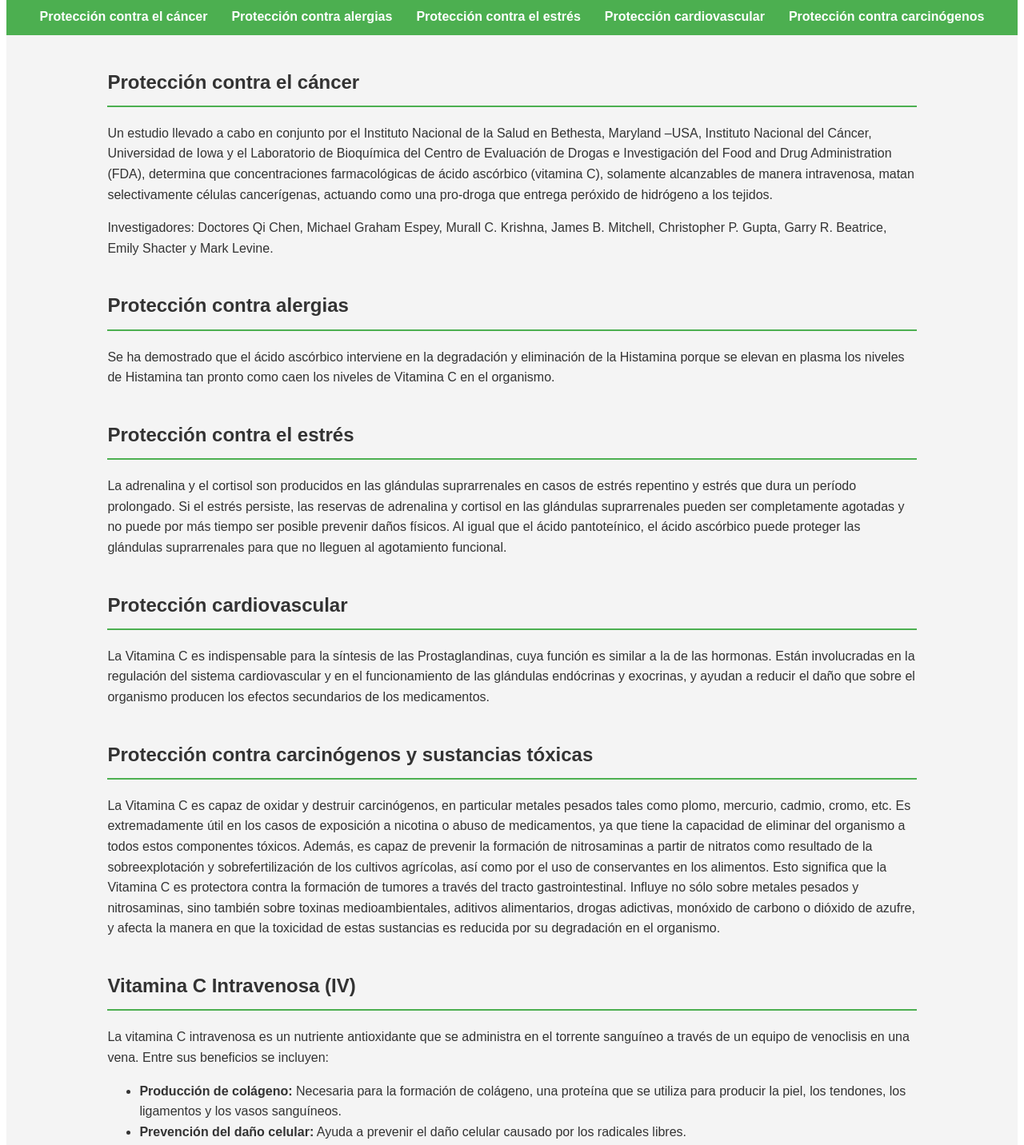
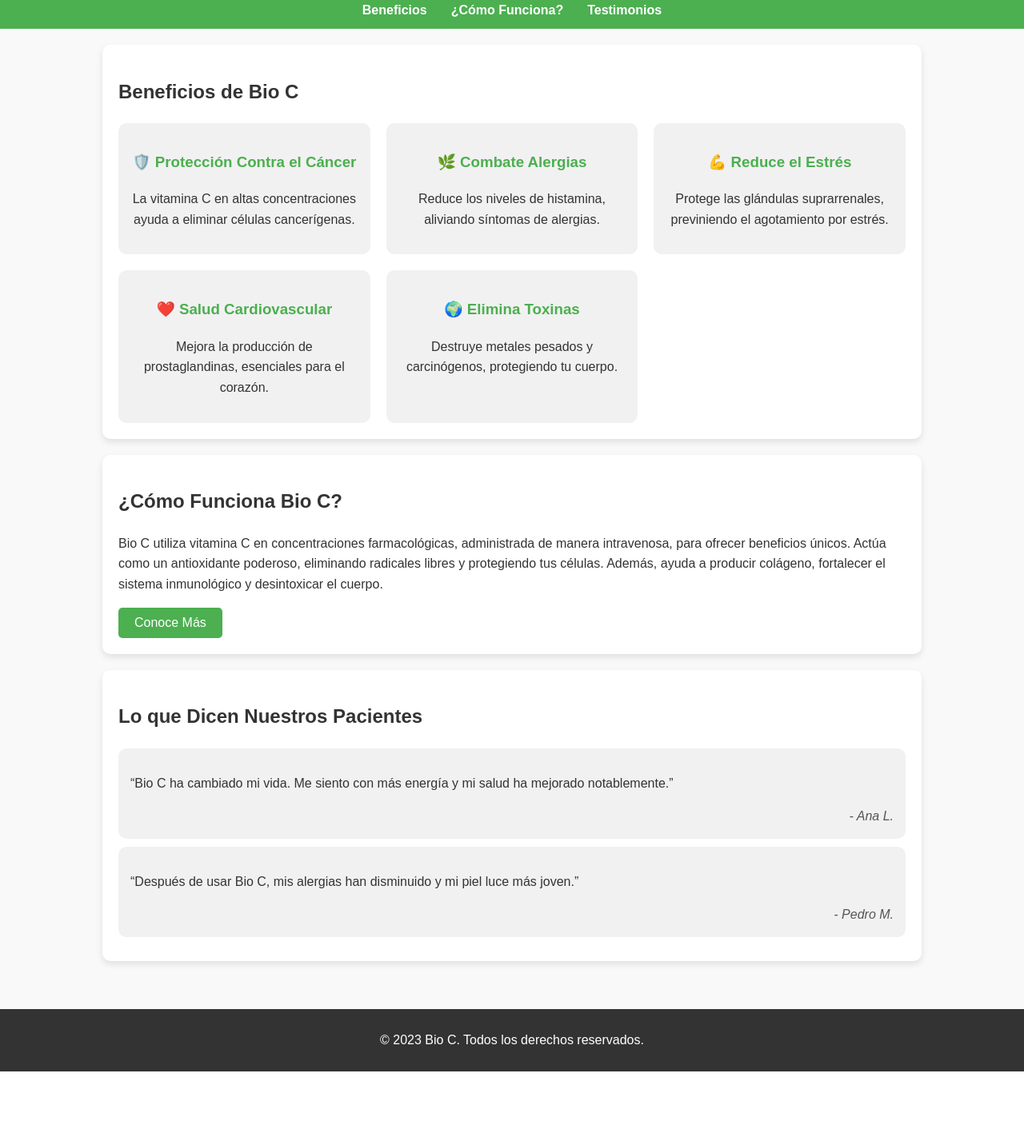
Before and after one commit to JeanAOC/Fusion-Flex, an Angular app: page /vitamina-c in a window 1280 px wide. Shown: the part 810-2242 px from the top of the page at 80% size. After the commit the page ends 2150 px from the top, so only its background shows below. Built offline with nearby package versions, Linux system fonts and the light colour scheme.

Commit message:
update-mejoras 21:53

```diff
--- a/src/app/fusion-flex/fusion-flex.component.css
+++ b/src/app/fusion-flex/fusion-flex.component.css
@@ -1,28 +1,47 @@
 body {
-    font-family: Arial, sans-serif;
+    font-family: 'Arial', sans-serif;
     line-height: 1.6;
     margin: 0;
     padding: 0;
-    background-color: #f4f4f4;
+    background-color: #f9f9f9;
     color: #333;
 }
-
 header {
     position: relative;
+    background: url('https://imagenes.20minutos.es/files/image_1920_1080/uploads/imagenes/2023/10/06/mujer-activa-haciendo-ejercicios-estiramiento-cuerpo-al-aire-libre.jpeg') no-repeat center center/cover;
+    color: white;
     height: 100vh;
-    /*background: url('assets/images/fusion-flex-header.jpg') no-repeat center center/cover;*/
-    color: white;
     display: flex;
+    flex-direction: column;
     align-items: center;
     justify-content: center;
     text-align: center;
+    overflow: hidden;
 }
 
+header::before {
+    content: '';
+    position: absolute;
+    top: 0;
+    left: 0;
+    width: 100%;
+    height: 100%;
+    background: rgba(0, 0, 0, 0.5);
+    z-index: 1;
+}
+
+header h1, header .subtitle {
+    position: relative;
+    z-index: 2;
+}
 header h1 {
     font-size: 3rem;
-    background: rgba(0, 0, 0, 0.5);
-    padding: 20px;
-    border-radius: 10px;
+    margin: 0;
+}
+
+header .subtitle {
+    font-size: 1.2rem;
+    margin-top: 10px;
 }
 
 nav {
@@ -47,14 +66,57 @@ nav a {
     padding: 20px 0;
 }
 
-section {
-    margin-bottom: 40px;
+.card {
+    background: white;
+    padding: 20px;
+    border-radius: 10px;
+    box-shadow: 0 4px 8px rgba(0, 0, 0, 0.1);
+    margin-bottom: 20px;
 }
 
-h2 {
+.grid-beneficios, .grid-ingredientes {
+    display: grid;
+    grid-template-columns: repeat(auto-fit, minmax(250px, 1fr));
+    gap: 20px;
+}
+
+.beneficio, .ingrediente {
+    background: #f1f1f1;
+    padding: 15px;
+    border-radius: 10px;
+    text-align: center;
+}
+
+.beneficio h3, .ingrediente h3 {
     color: #4CAF50;
-    border-bottom: 2px solid #4CAF50;
-    padding-bottom: 10px;
+}
+
+.btn {
+    background: #4CAF50;
+    color: white;
+    padding: 10px 20px;
+    border: none;
+    border-radius: 5px;
+    cursor: pointer;
+    font-size: 1rem;
+}
+
+.btn:hover {
+    background: #45a049;
+}
+
+.testimonio {
+    background: #f1f1f1;
+    padding: 15px;
+    border-radius: 10px;
+    margin-bottom: 10px;
+}
+
+.testimonio .autor {
+    display: block;
+    text-align: right;
+    font-style: italic;
+    color: #555;
 }
 
 footer {
--- a/src/app/fusion-flex/fusion-flex.component.html
+++ b/src/app/fusion-flex/fusion-flex.component.html
@@ -1,56 +1,84 @@
+<!DOCTYPE html>
+<html lang="en">
+<head>
+    <meta charset="UTF-8">
+    <meta name="viewport" content="width=device-width, initial-scale=1.0">
+    <title>Document</title>
+</head>
+<body>
+    <header>
+        <h1>Fusion-Flex: Salud Articular en Cada Dosis</h1>
+        <p class="subtitle">Movimiento sin límites, vida sin dolor.</p>
+    </header>
         <nav>
             <a href="#beneficios">Beneficios</a>
             <a href="#ingredientes">Ingredientes</a>
-    <a href="#posologia">Posología</a>
+            <a href="#testimonios">Testimonios</a>
         </nav>
-<header>
-    <h1>Fusion-Flex: Mantén la salud y correcto funcionamiento de las articulaciones</h1>
-</header>
     <div class="container">
-    <section id="beneficios">
-        <h2>Beneficios</h2>
-        <ul>
-            <li>Disminuye el dolor de las articulaciones.</li>
-            <li>Mejora el rendimiento deportivo.</li>
-            <li>Retrasa el deterioro óseo.</li>
-            <li>Reparación de los tejidos.</li>
-            <li>Huesos fuertes.</li>
-        </ul>
+        <section id="beneficios" class="card">
+            <h2>Beneficios de Fusion-Flex</h2>
+            <div class="grid-beneficios">
+                <div class="beneficio">
+                    <h3>🦴 Huesos Fuertes</h3>
+                    <p>Fortalece tus huesos y mejora la densidad ósea.</p>
+                </div>
+                <div class="beneficio">
+                    <h3>🏃 Movimiento Libre</h3>
+                    <p>Reduce el dolor articular y mejora la flexibilidad.</p>
+                </div>
+                <div class="beneficio">
+                    <h3>💊 Nutrición Completa</h3>
+                    <p>Combina glucosamina, condroitina y colágeno para una salud óptima.</p>
+                </div>
+                <div class="beneficio">
+                    <h3>🌟 Reparación de Tejidos</h3>
+                    <p>Ayuda a regenerar cartílagos y tejidos dañados.</p>
+                </div>
+                <div class="beneficio">
+                    <h3>🚀 Energía y Vitalidad</h3>
+                    <p>Mejora el rendimiento físico y reduce la fatiga.</p>
+                </div>
+            </div>
         </section>
 
-    <section id="ingredientes">
-        <h2>Ingredientes</h2>
-        <ol>
-            <li>
-                <strong>Glucosamina y condroitina:</strong>
-                Sustancias presentes en el cartílago que ayudan a mantener su elasticidad lubricando las articulaciones.
-            </li>
-            <li>
-                <strong>Ácido hialurónico:</strong>
-                Vital para el fluido sinovial que soporta los huesos y las articulaciones. Proporciona amortiguación y ayuda a transportar nutrientes y reponer el cartílago.
-            </li>
-            <li>
-                <strong>Colágeno Tipo II y III:</strong>
-                Aporta flexibilidad y resistencia. Es importante para nuestros tendones, huesos y ligamentos.
-            </li>
-            <li>
-                <strong>Vitamina C:</strong>
-                Precursor de colágeno y eficaz antioxidante.
-            </li>
-        </ol>
+        <section id="ingredientes" class="card">
+            <h2>Ingredientes Clave</h2>
+            <div class="grid-ingredientes">
+                <div class="ingrediente">
+                    <h3>Glucosamina y Condroitina</h3>
+                    <p>Lubrican y protegen las articulaciones, mejorando su elasticidad.</p>
+                </div>
+                <div class="ingrediente">
+                    <h3>Ácido Hialurónico</h3>
+                    <p>Mejora el fluido sinovial, proporcionando amortiguación y nutrientes.</p>
+                </div>
+                <div class="ingrediente">
+                    <h3>Colágeno Tipo II</h3>
+                    <p>Fortalece tendones, ligamentos y huesos.</p>
+                </div>
+                <div class="ingrediente">
+                    <h3>Vitamina C</h3>
+                    <p>Antioxidante que ayuda en la producción de colágeno.</p>
+                </div>
+            </div>
         </section>
 
-    <section id="posologia">
-        <h2>Posología</h2>
-        <p>
-            <strong>Vía de administración:</strong> Oral (malteada).
-        </p>
-        <p>
-            <strong>Dosis:</strong> 2 cucharadas 2 veces al día, salvo mejor criterio médico.
-        </p>
+        <section id="testimonios" class="card">
+            <h2>Lo que Dicen Nuestros Usuarios</h2>
+            <div class="testimonio">
+                <p>“Desde que uso Fusion-Flex, puedo correr y hacer ejercicio sin dolor.”</p>
+                <span class="autor">- Laura P.</span>
+            </div>
+            <div class="testimonio">
+                <p>“Mis articulaciones están como nuevas. ¡Gracias, Fusion-Flex!”</p>
+                <span class="autor">- Juan R.</span>
+            </div>
         </section>
     </div>
 
     <footer>
         <p>&copy; 2023 Fusion-Flex. Todos los derechos reservados.</p>
     </footer>
+</body>
+</html>
--- a/src/app/vitamina-c/vitamina-c.component.css
+++ b/src/app/vitamina-c/vitamina-c.component.css
@@ -1,19 +1,18 @@
-/* Estilos generales */
 body {
-    font-family: Arial, sans-serif;
+    font-family: 'Arial', sans-serif;
     line-height: 1.6;
     margin: 0;
     padding: 0;
-    background-color: #f4f4f4;
+    background-color: #f9f9f9;
     color: #333;
 }
 
 header {
-    position: relative;
-    height: 100vh;
     background: url('assets/images/trotar.jpg') no-repeat center center/cover;
     color: white;
+    height: 100vh;
     display: flex;
+    flex-direction: column;
     align-items: center;
     justify-content: center;
     text-align: center;
@@ -21,9 +20,12 @@ header {
 
 header h1 {
     font-size: 3rem;
-    background: rgba(0, 0, 0, 0.5);
-    padding: 20px;
-    border-radius: 10px;
+    margin: 0;
+}
+
+header .subtitle {
+    font-size: 1.2rem;
+    margin-top: 10px;
 }
 
 nav {
@@ -45,17 +47,60 @@ nav a {
 .container {
     width: 80%;
     margin: auto;
-    overflow: hidden;
     padding: 20px 0;
 }
 
-section {
-    margin-bottom: 40px;
+.card {
+    background: white;
+    padding: 20px;
+    border-radius: 10px;
+    box-shadow: 0 4px 8px rgba(0, 0, 0, 0.1);
+    margin-bottom: 20px;
 }
 
-h2 {
-    border-bottom: 2px solid #4CAF50;
-    padding-bottom: 10px;
+.grid-beneficios {
+    display: grid;
+    grid-template-columns: repeat(auto-fit, minmax(250px, 1fr));
+    gap: 20px;
+}
+
+.beneficio {
+    background: #f1f1f1;
+    padding: 15px;
+    border-radius: 10px;
+    text-align: center;
+}
+
+.beneficio h3 {
+    color: #4CAF50;
+}
+
+.btn {
+    background: #4CAF50;
+    color: white;
+    padding: 10px 20px;
+    border: none;
+    border-radius: 5px;
+    cursor: pointer;
+    font-size: 1rem;
+}
+
+.btn:hover {
+    background: #45a049;
+}
+
+.testimonio {
+    background: #f1f1f1;
+    padding: 15px;
+    border-radius: 10px;
+    margin-bottom: 10px;
+}
+
+.testimonio .autor {
+    display: block;
+    text-align: right;
+    font-style: italic;
+    color: #555;
 }
 
 footer {
--- a/src/app/vitamina-c/vitamina-c.component.html
+++ b/src/app/vitamina-c/vitamina-c.component.html
@@ -8,78 +8,58 @@
 <body>
     <header>
         <h1>Bio C: Protección al más alto nivel con Vitamina C</h1>
+        <p class="subtitle">Tu aliado para una vida saludable y llena de energía.</p>
     </header>
-
         <nav>
-            <a href="#proteccion-cancer">Protección contra el cáncer</a>
-            <a href="#proteccion-alergias">Protección contra alergias</a>
-            <a href="#proteccion-estres">Protección contra el estrés</a>
-            <a href="#proteccion-cardiovascular">Protección cardiovascular</a>
-            <a href="#proteccion-toxicos">Protección contra carcinógenos</a>
+            <a href="#beneficios">Beneficios</a>
+            <a href="#como-funciona">¿Cómo Funciona?</a>
+            <a href="#testimonios">Testimonios</a>
         </nav>
     <div class="container">
-        <section id="proteccion-cancer">
-            <h2>Protección contra el cáncer</h2>
-            <p>
-                Un estudio llevado a cabo en conjunto por el Instituto Nacional de la Salud en Bethesta, Maryland –USA, Instituto
-                Nacional del Cáncer, Universidad de Iowa y el Laboratorio de Bioquímica del Centro de Evaluación de Drogas e Investigación del Food and Drug Administration (FDA), determina que concentraciones farmacológicas de ácido ascórbico
-                (vitamina C), solamente alcanzables de manera intravenosa, matan selectivamente células cancerígenas, actuando
-                como una pro-droga que entrega peróxido de hidrógeno a los tejidos.
-            </p>
-            <p>
-                Investigadores: Doctores Qi Chen, Michael Graham Espey, Murall C. Krishna, James B. Mitchell, Christopher P. Gupta, Garry R. Beatrice, Emily Shacter y Mark Levine.
-            </p>
+        <section id="beneficios" class="card">
+            <h2>Beneficios de Bio C</h2>
+            <div class="grid-beneficios">
+                <div class="beneficio">
+                    <h3>🛡️ Protección Contra el Cáncer</h3>
+                    <p>La vitamina C en altas concentraciones ayuda a eliminar células cancerígenas.</p>
+                </div>
+                <div class="beneficio">
+                    <h3>🌿 Combate Alergias</h3>
+                    <p>Reduce los niveles de histamina, aliviando síntomas de alergias.</p>
+                </div>
+                <div class="beneficio">
+                    <h3>💪 Reduce el Estrés</h3>
+                    <p>Protege las glándulas suprarrenales, previniendo el agotamiento por estrés.</p>
+                </div>
+                <div class="beneficio">
+                    <h3>❤️ Salud Cardiovascular</h3>
+                    <p>Mejora la producción de prostaglandinas, esenciales para el corazón.</p>
+                </div>
+                <div class="beneficio">
+                    <h3>🌍 Elimina Toxinas</h3>
+                    <p>Destruye metales pesados y carcinógenos, protegiendo tu cuerpo.</p>
+                </div>
+            </div>
         </section>
 
-        <section id="proteccion-alergias">
-            <h2>Protección contra alergias</h2>
+        <section id="como-funciona" class="card">
+            <h2>¿Cómo Funciona Bio C?</h2>
             <p>
-                Se ha demostrado que el ácido ascórbico interviene en la degradación y eliminación de la Histamina porque se
-                elevan en plasma los niveles de Histamina tan pronto como caen los niveles de Vitamina C en el organismo.
+                Bio C utiliza vitamina C en concentraciones farmacológicas, administrada de manera intravenosa, para ofrecer beneficios únicos. Actúa como un antioxidante poderoso, eliminando radicales libres y protegiendo tus células. Además, ayuda a producir colágeno, fortalecer el sistema inmunológico y desintoxicar el cuerpo.
             </p>
+            <button class="btn">Conoce Más</button>
         </section>
 
-        <section id="proteccion-estres">
-            <h2>Protección contra el estrés</h2>
-            <p>
-                La adrenalina y el cortisol son producidos en las glándulas suprarrenales en casos de estrés repentino y estrés que
-                dura un período prolongado. Si el estrés persiste, las reservas de adrenalina y cortisol en las glándulas suprarrenales
-                pueden ser completamente agotadas y no puede por más tiempo ser posible prevenir daños físicos. Al igual que el
-                ácido pantoteínico, el ácido ascórbico puede proteger las glándulas suprarrenales para que no lleguen al agotamiento
-                funcional.
-            </p>
-        </section>
-
-        <section id="proteccion-cardiovascular">
-            <h2>Protección cardiovascular</h2>
-            <p>
-                La Vitamina C es indispensable para la síntesis de las Prostaglandinas, cuya función es similar a la de las
-                hormonas. Están involucradas en la regulación del sistema cardiovascular y en el funcionamiento de las
-                glándulas endócrinas y exocrinas, y ayudan a reducir el daño que sobre el organismo producen los efectos
-                secundarios de los medicamentos.
-            </p>
-        </section>
-
-        <section id="proteccion-toxicos">
-            <h2>Protección contra carcinógenos y sustancias tóxicas</h2>
-            <p>
-                La Vitamina C es capaz de oxidar y destruir carcinógenos, en particular metales pesados tales como plomo, mercurio, cadmio, cromo, etc. Es extremadamente útil en los casos de exposición a nicotina o abuso de medicamentos, ya que tiene la capacidad de eliminar del organismo a todos estos componentes tóxicos. Además, es capaz de prevenir la formación de nitrosaminas a partir de nitratos como resultado de la sobreexplotación y sobrefertilización de los cultivos agrícolas, así como por el uso de conservantes en los alimentos. Esto significa que la Vitamina C es protectora contra la formación de tumores a través del tracto gastrointestinal. Influye no sólo sobre metales pesados y nitrosaminas, sino también sobre toxinas medioambientales, aditivos alimentarios, drogas adictivas, monóxido de carbono o dióxido de azufre, y afecta la manera en que la toxicidad de estas sustancias es reducida por su degradación en el organismo.
-            </p>
-        </section>
-
-        <section id="vitamina-c-intravenosa">
-            <h2>Vitamina C Intravenosa (IV)</h2>
-            <p>
-                La vitamina C intravenosa es un nutriente antioxidante que se administra en el torrente sanguíneo a través de un equipo de venoclisis en una vena. Entre sus beneficios se incluyen:
-            </p>
-            <ul>
-                <li><strong>Producción de colágeno:</strong> Necesaria para la formación de colágeno, una proteína que se utiliza para producir la piel, los tendones, los ligamentos y los vasos sanguíneos.</li>
-                <li><strong>Prevención del daño celular:</strong> Ayuda a prevenir el daño celular causado por los radicales libres.</li>
-                <li><strong>Fortalecimiento del sistema inmunológico:</strong> Contribuye a fortalecer el sistema inmunológico.</li>
-                <li><strong>Prevención de coágulos de sangre:</strong> Ayuda a evitar la formación de coágulos de sangre.</li>
-                <li><strong>Protección cardiovascular:</strong> Ayuda a controlar la presión arterial, elevar el colesterol “bueno” (HDL) y reducir el colesterol “malo” (LDL).</li>
-                <li><strong>Aceleración de la recuperación:</strong> Acelera el proceso curativo de heridas, fracturas de huesos y la recuperación postquirúrgica.</li>
-            </ul>
+        <section id="testimonios" class="card">
+            <h2>Lo que Dicen Nuestros Pacientes</h2>
+            <div class="testimonio">
+                <p>“Bio C ha cambiado mi vida. Me siento con más energía y mi salud ha mejorado notablemente.”</p>
+                <span class="autor">- Ana L.</span>
+            </div>
+            <div class="testimonio">
+                <p>“Después de usar Bio C, mis alergias han disminuido y mi piel luce más joven.”</p>
+                <span class="autor">- Pedro M.</span>
+            </div>
         </section>
     </div>
 
--- a/src/styles.css
+++ b/src/styles.css
@@ -1 +1,5 @@
 /* You can add global styles to this file, and also import other style files */
+body {
+    margin: 0;
+    padding: 0;
+}
```
Lines whose indentation alone changed are shown as unchanged.
